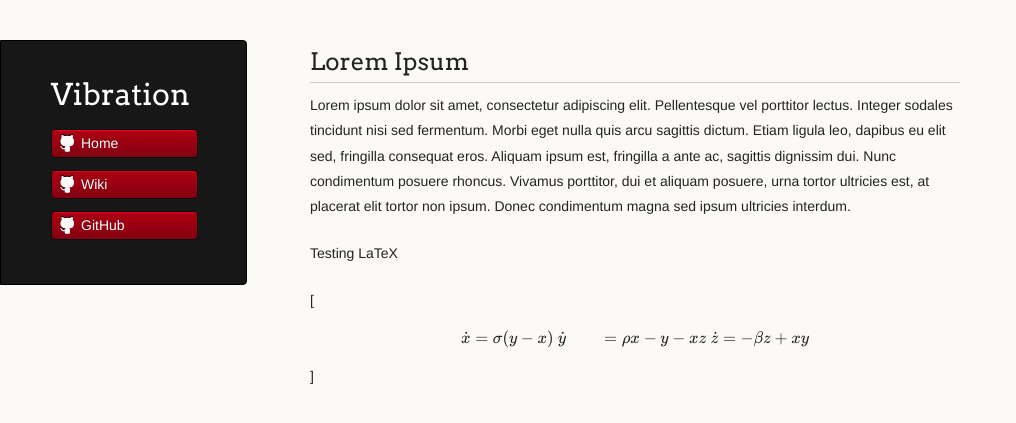
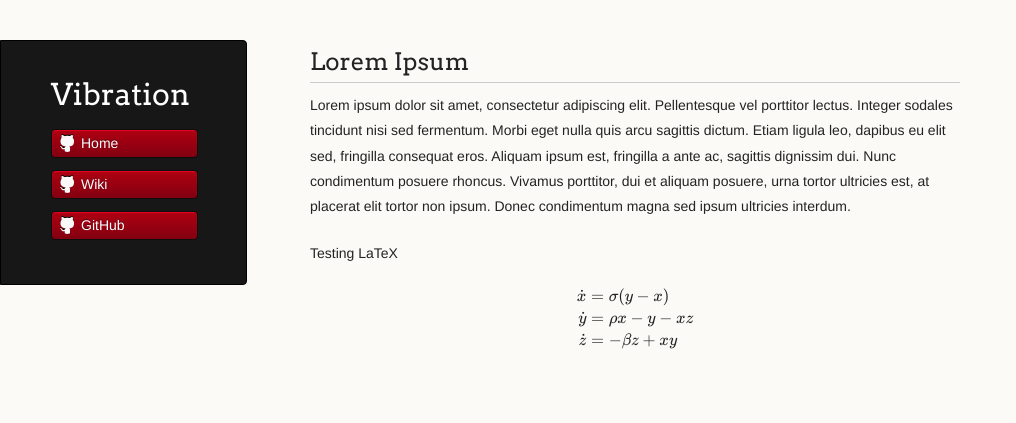
Before and after one commit to vireax/vibration, a Jekyll site: the page built from ch1.md, in a window 1280 px wide. Shown: the top 423 px of the page, without its empty margins (0-1016 px from the left). Built offline with Jekyll 4.4.1, drawn with Linux system fonts in a browser that asks for light colours; Markdown is read by kramdown in place of the engine named in the settings; formulas are drawn with MathJax 3.

Commit message:
Update ch1.md

```diff
--- a/ch1.md
+++ b/ch1.md
@@ -9,4 +9,4 @@ Lorem ipsum dolor sit amet, consectetur adipiscing elit. Pellentesque vel portti
 
 Testing LaTeX
 
-\[ \begin{aligned} \dot{x} & = \sigma(y-x) \\ \dot{y} & = \rho x - y - xz \\ \dot{z} & = -\beta z + xy \end{aligned} \]
+$$ \begin{aligned} \dot{x} & = \sigma(y-x) \\ \dot{y} & = \rho x - y - xz \\ \dot{z} & = -\beta z + xy \end{aligned} $$
```
